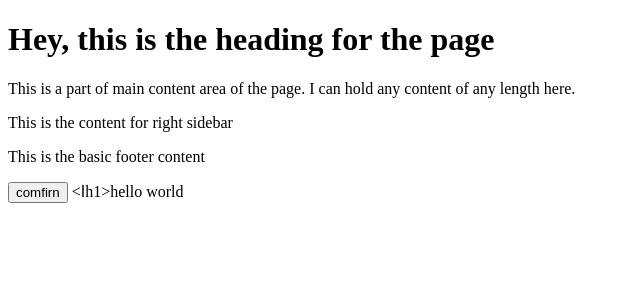
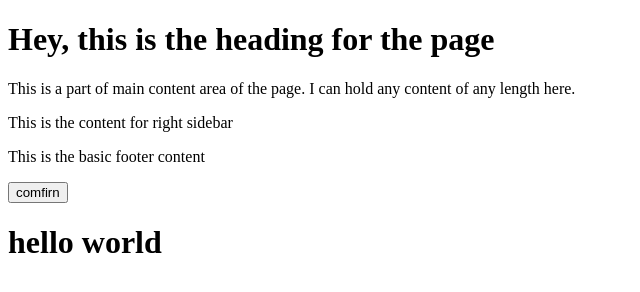
Before and after one commit to haniyehsajedi-ai/heading-peroject, a plain HTML site: page index.html in a window 1280 px wide. Shown: the whole page, without its empty margins (0-640 px from the left). Drawn offline with Linux system fonts and the light colour scheme.

Commit message:
Update index.html

```diff
--- a/index.html
+++ b/index.html
@@ -12,5 +12,5 @@
     <p>This is the content for right sidebar</p>
         <p>This is the basic footer content</p>
 <button>comfirn</button>
-    <اh1>hello world</اh1>
+    <h1>hello world</h1>
 </html>
```
